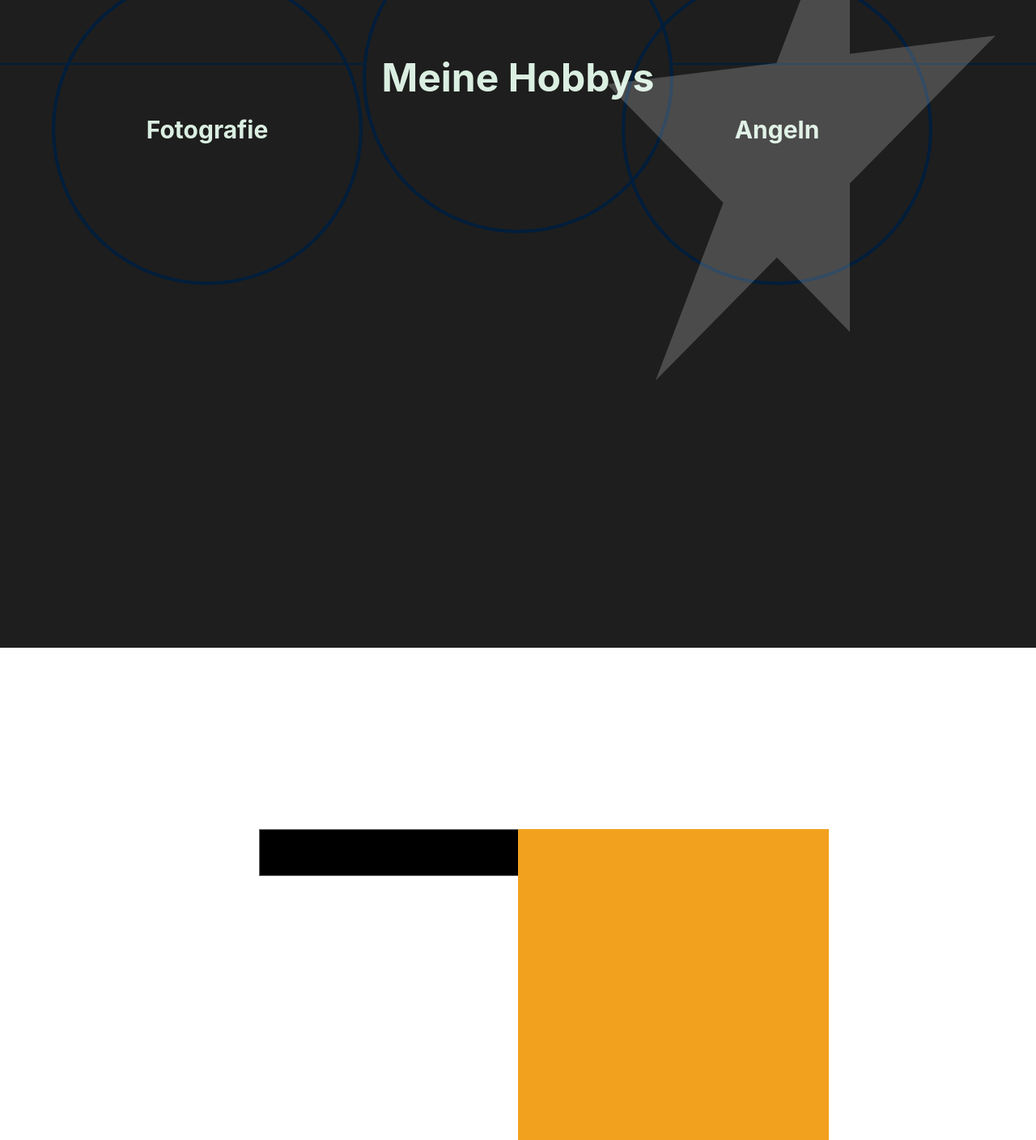
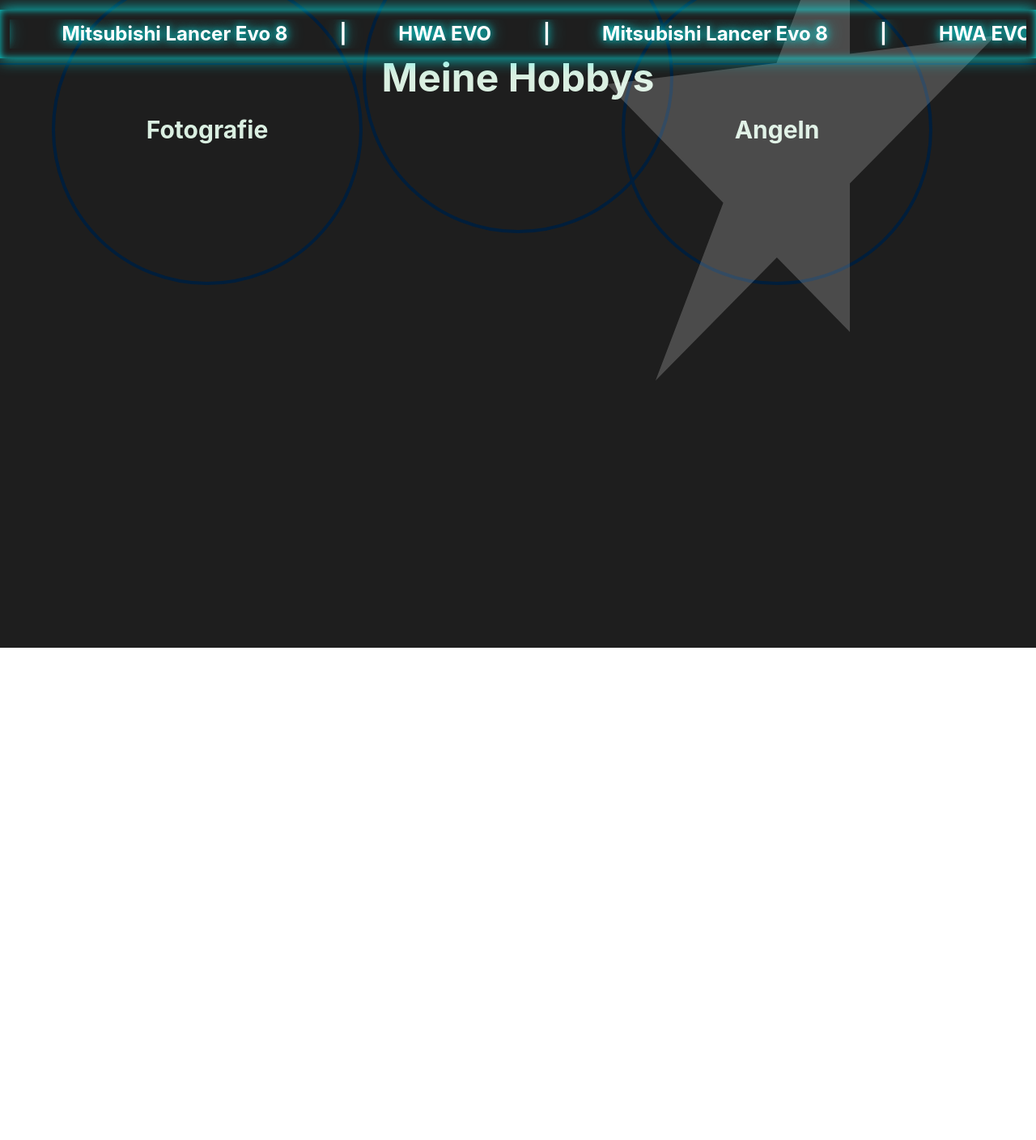
Before and after one commit to klionCH/Prog2, a React (Create React App) app: page /angeln in a window 1280 px wide. Shown: the whole page at 81% size. After the commit the page ends 800 px from the top, so only its background shows below. Built offline with nearby package versions, Linux system fonts and the light colour scheme.

Commit message:
complete banner

```diff
--- a/package.json
+++ b/package.json
@@ -8,6 +8,7 @@
     "@testing-library/user-event": "^13.5.0",
     "react": "^18.3.1",
     "react-dom": "^18.3.1",
+    "react-fast-marquee": "^1.6.5",
     "react-router": "^6.26.1",
     "react-scripts": "5.0.1",
     "web-vitals": "^2.1.4"
--- a/src/components/TextBanner.jsx
+++ /dev/null
@@ -1,20 +0,0 @@
-import React from 'react';
-import '../pages/style/NeonTextBanner.css';
-
-const TextBanner = ({ texts = ["Text 1", "Text 2", "Text 3"] }) => {
-    return (
-        <div className="banner-container">
-            <div className="banner-content">
-                {texts.map((text, index) => (
-                    <span key={index} className="banner-text">{text}</span>
-                ))}
-                {/* Texte ein zweites Mal für endlose Schleife */}
-                {texts.map((text, index) => (
-                    <span key={`duplicate-${index}`} className="banner-text">{text}</span>
-                ))}
-            </div>
-        </div>
-    );
-};
-
-export default TextBanner;
--- a/src/pages/Angeln.jsx
+++ b/src/pages/Angeln.jsx
@@ -1,16 +1,30 @@
-import "./style/style.css";
+import React from "react";
 import Nav from "../components/nav.jsx";
-import NeonBanner from "../components/TextBanner"
+import Marquee from "react-fast-marquee"; // Import the Marquee component
+import "../style/style.css"; // Import your custom CSS
 
 const Angeln = () => {
+    const top = ["HWA EVO", "|", "Mitsubishi Lancer Evo 8", "|"];
+
     return (
         <div className="bg-background h-screen">
-            <Nav />
-            <div className="text-text-white h-fit mt-56 z-0">
-                <div className="bg-text-white w-fit h-fit absolute left-1/4">
-                    <NeonBanner/>
+            <div className="flex justify-center ">
+                <div className="w-full absolute  mt-3 p-3 marquee-banner-border z-10">
+                    {/* First Marquee with full-width */}
+                    <Marquee gradient={false} speed={40} className="marquee-banner" autoFill={true}>
+                        {top.map((item, index) => (
+                            <span key={index} className="marquee-item">
+                {item}
+              </span>
+                        ))}
+                    </Marquee>
                 </div>
-                <div className="bg-text-orange w-96 h-96 absolute left-2/4"></div>
+            </div>
+
+            <Nav/>
+
+            <div className="text-text-white h-fit mt-56 z-0 flex justify-center">
+
             </div>
         </div>
     );
--- a/src/pages/style/NeonTextBanner.css
+++ /dev/null
@@ -1,50 +0,0 @@
-/* Container Styling */
-.banner-container {
-    width: 100%;
-    overflow: hidden;
-    border: 1px solid rgba(255, 255, 255, 0.4);
-    padding: 10px;
-    display: flex;
-    justify-content: center;
-    align-items: center;
-    background: black;
-}
-
-/* Text Container */
-.banner-content {
-    display: flex;
-    white-space: nowrap;
-    animation: scroll 5s linear infinite;
-}
-
-/* Text Styling für Neon-Effekt */
-.banner-text {
-    font-size: 24px;
-    font-weight: bold;
-    color: white;
-    position: relative;
-    margin-right: 30px;
-}
-
-/* Neon-Effekt */
-.banner-text::before {
-    content: attr(data-text);
-    position: absolute;
-    top: 0;
-    left: 0;
-    right: 0;
-    bottom: 0;
-    color: rgba(255, 255, 255, 0.5);
-    filter: blur(5px);
-    z-index: -1;
-}
-
-/* Scroll-Animation */
-@keyframes scroll {
-    0% {
-        transform: translateX(100%) ;
-    }
-    100% {
-        transform: translateX(-50%); /* Verschiebt den gesamten Textblock */
-    }
-}
--- a/src/pages/style/style.css
+++ /dev/null
@@ -1,3 +0,0 @@
-.select-Outline {
-    stroke: pink
-}
--- /dev/null
+++ b/src/style/style.css
@@ -0,0 +1,32 @@
+.select-Outline {
+    stroke: pink
+}
+
+/* Marquee container styles */
+.marquee-banner {
+    font-size: 1.5rem;
+    font-weight: bold;
+    color: #fff;
+    text-shadow: 0 0 10px rgba(0, 255, 255, 0.8), 0 0 20px rgba(0, 255, 255, 0.8); /* Neon glow */
+}
+
+.marquee-banner-border{
+
+    box-shadow: inset 0 0 10px rgba(0, 255, 255, 0.8), 0 0 20px rgba(0, 255, 255, 0.8);
+
+}
+
+/* Individual items inside the marquee */
+.marquee-item {
+    padding: 0 2rem; /* Spacing between text items */
+    font-size: 1.5rem; /* Adjust font size as needed */
+    font-weight: bold;
+    color: #fff; /* Text color */
+}
+
+/* Optional: Add custom responsiveness */
+@media (max-width: 768px) {
+    .marquee-item {
+        font-size: 1rem; /* Smaller text on mobile devices */
+    }
+}
```
Also changed, not shown: 1 other file (tests, documents, lock files or other folders).
